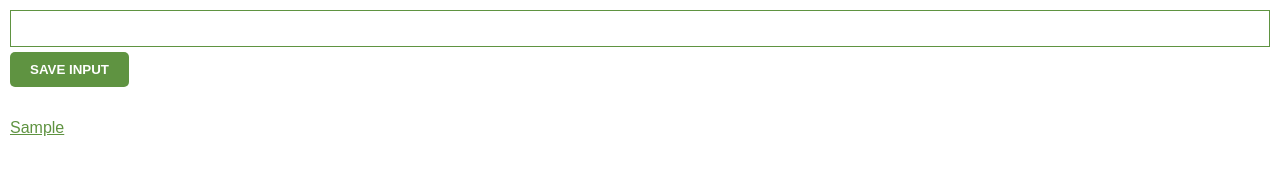
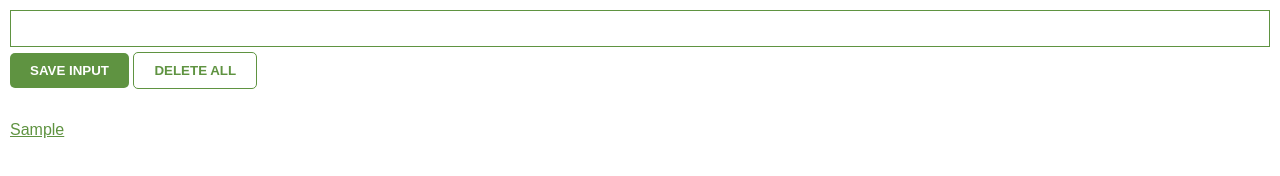
Before and after one commit to RazerP4antom/javascript_practice, a browser extension: page chrome extention/index.html in a window 1280 px wide. Both pictures are taken after typing "Sample" into the empty fields and a click on the button "SAVE INPUT". Drawn offline with Linux system fonts and the light colour scheme.

Commit message:
delete leads btn

```diff
--- a/chrome extention/index.html
+++ b/chrome extention/index.html
@@ -10,6 +10,7 @@
   <body>
     <input type="text" id="input-el" />
     <button id="input-btn">SAVE INPUT</button>
+    <button id="delete-btn">DELETE ALL</button>
     <ul id="ul-el"></ul>
     <script src="script.js"></script>
   </body>
--- a/chrome extention/script.js
+++ b/chrome extention/script.js
@@ -1,38 +1,36 @@
 let myLeads = [];
 const inputEl = document.querySelector("#input-el");
 const ulEl = document.querySelector("#ul-el");
-// localStorage.clear();
+const leadsFromLocalStorage = JSON.parse(localStorage.getItem("myLeads"));
 
-let leadsFromLocalStorage = JSON.parse(localStorage.getItem("myLeads"));
 if (leadsFromLocalStorage) {
   myLeads = leadsFromLocalStorage;
-  renderLeads();
+  render(myLeads);
+}
+
+function render(leads) {
+  let listItems = "";
+  for (let i = 0; i < leads.length; i++) {
+    listItems += `<li>
+        <a target='_blank' href='${leads[i]}'>
+         ${leads[i]}
+        </a>
+      </li>`;
+  }
+  ulEl.innerHTML = listItems;
 }
 
 const inputBtn = document.querySelector("#input-btn");
 inputBtn.addEventListener("click", () => {
   myLeads.push(inputEl.value);
   inputEl.value = "";
-  // myLeads = JSON.stringify(myLeads);
   localStorage.setItem("myLeads", JSON.stringify(myLeads));
-  renderLeads();
-  // console.log(localStorage.getItem("myLeads"));
-  // console.log(getLeads());
+  render(myLeads);
 });
 
-
-function renderLeads(){
-  let listItems = "";
-  for (let i = 0; i < myLeads.length; i++) {
-    // ulEl.innerHTML += "<li>" +  myLeads[i] + "</li>";
-    // const li = document.createElement("li");
-    // li.textContent = myLeads[i];
-    // ulEl.append(li);
-    listItems += `<li>
-        <a target='_blank' href='${myLeads[i]}'>
-         ${myLeads[i]}
-        </a>
-      </li>`;
-  }
-  ulEl.innerHTML = listItems;
-}
+const deleteBtn = document.querySelector("#delete-btn");
+deleteBtn.addEventListener("click", () => {
+  localStorage.clear();
+  myLeads = [];
+  render(myLeads);
+});
--- a/chrome extention/style.css
+++ b/chrome extention/style.css
@@ -23,6 +23,12 @@ button {
   cursor: pointer;
 }
 
+#delete-btn{
+  background: white;
+  color: #5f9341;
+  border: 1.5px solid #5f9341;
+}
+
 ul{
   list-style: none;
   padding-left: 0;
```
